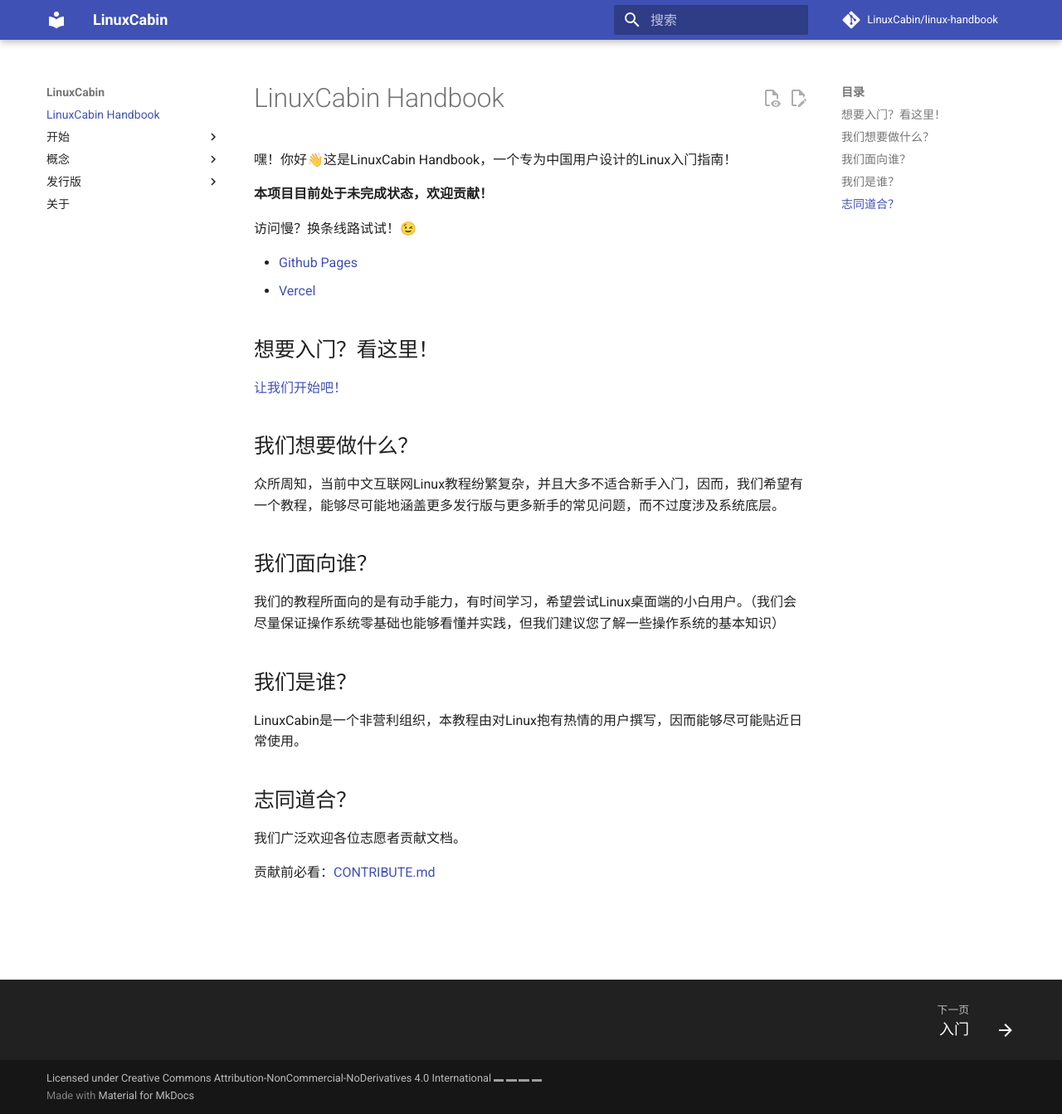
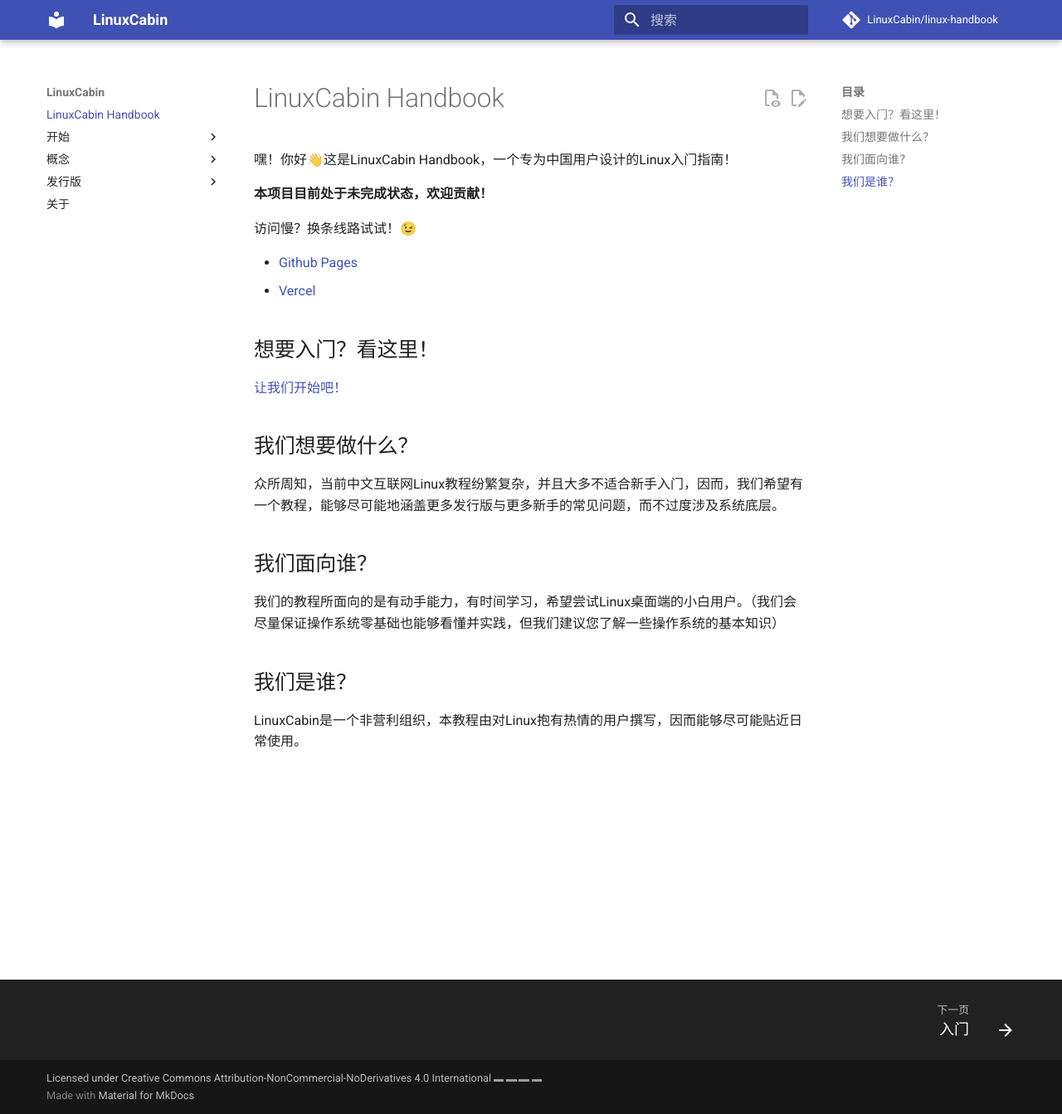
Before and after one commit to LinuxCabin/linux-handbook, an MkDocs documentation site: the page built from docs/index.md, in a window 1280 px wide and 1343 px high. Shown: the whole window at 83% size. Built offline with MkDocs 1.6.1 and Material for MkDocs 9.7.7, drawn with Linux system fonts in a browser that asks for light colours; comment, search, counter and statistics services are not loaded; grey boxes are pictures that could not be loaded.

```diff
--- a/docs/index.md
+++ b/docs/index.md
@@ -24,9 +24,3 @@
 ## 我们是谁？
 
 LinuxCabin是一个非营利组织，本教程由对Linux抱有热情的用户撰写，因而能够尽可能贴近日常使用。
-
-## 志同道合？
-
-我们广泛欢迎各位志愿者贡献文档。
-
-贡献前必看：[CONTRIBUTE.md](CONTRIBUTE.md)
--- a/overrides/main.html
+++ b/overrides/main.html
@@ -2,7 +2,7 @@
 
 {% block content %}
 {{ super() }}
-<div id="waline-container" style="margin-top: 80px; padding-top: 12px;"></div>
+<div id="waline" style="margin-top: 80px; padding-top: 12px;"></div>
 {% endblock %}
 
 {% block styles %}
```
Also changed, not shown: other parts of overrides/main.html (+4 -4 lines), 1 other file.
